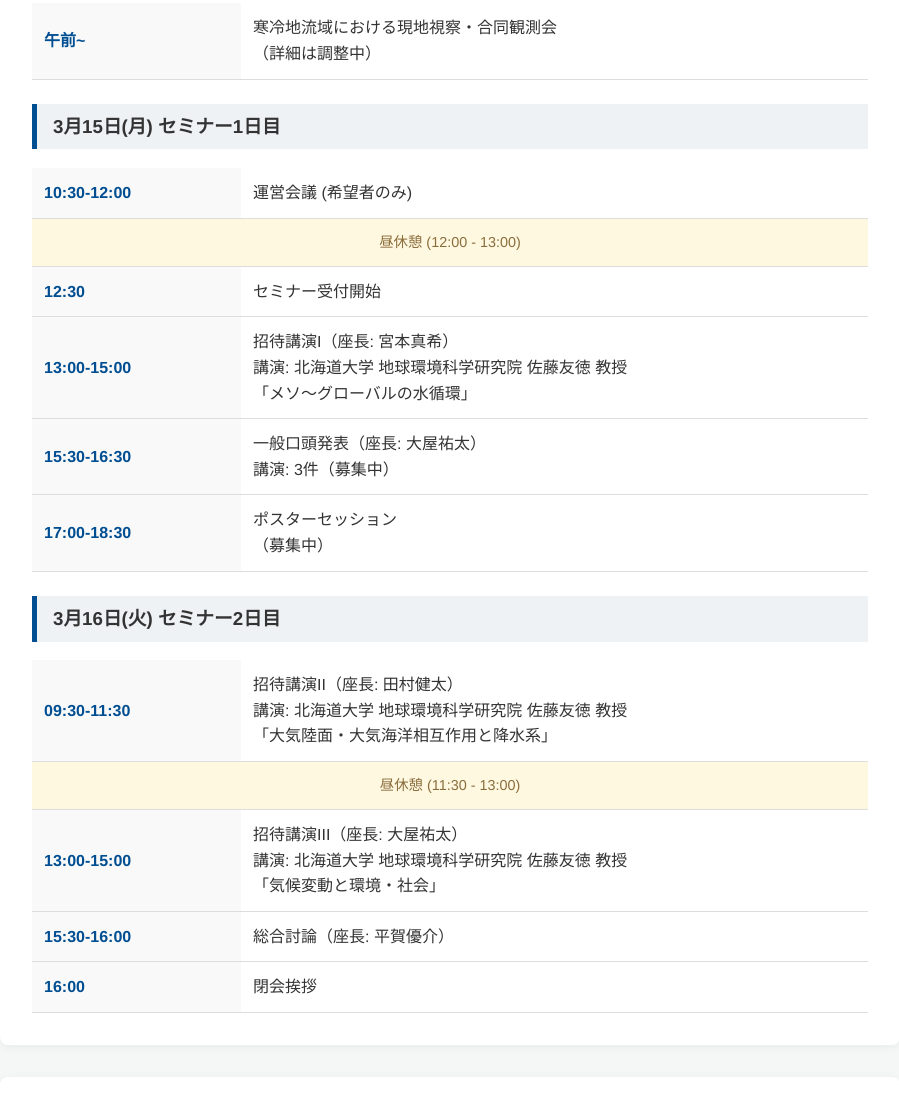
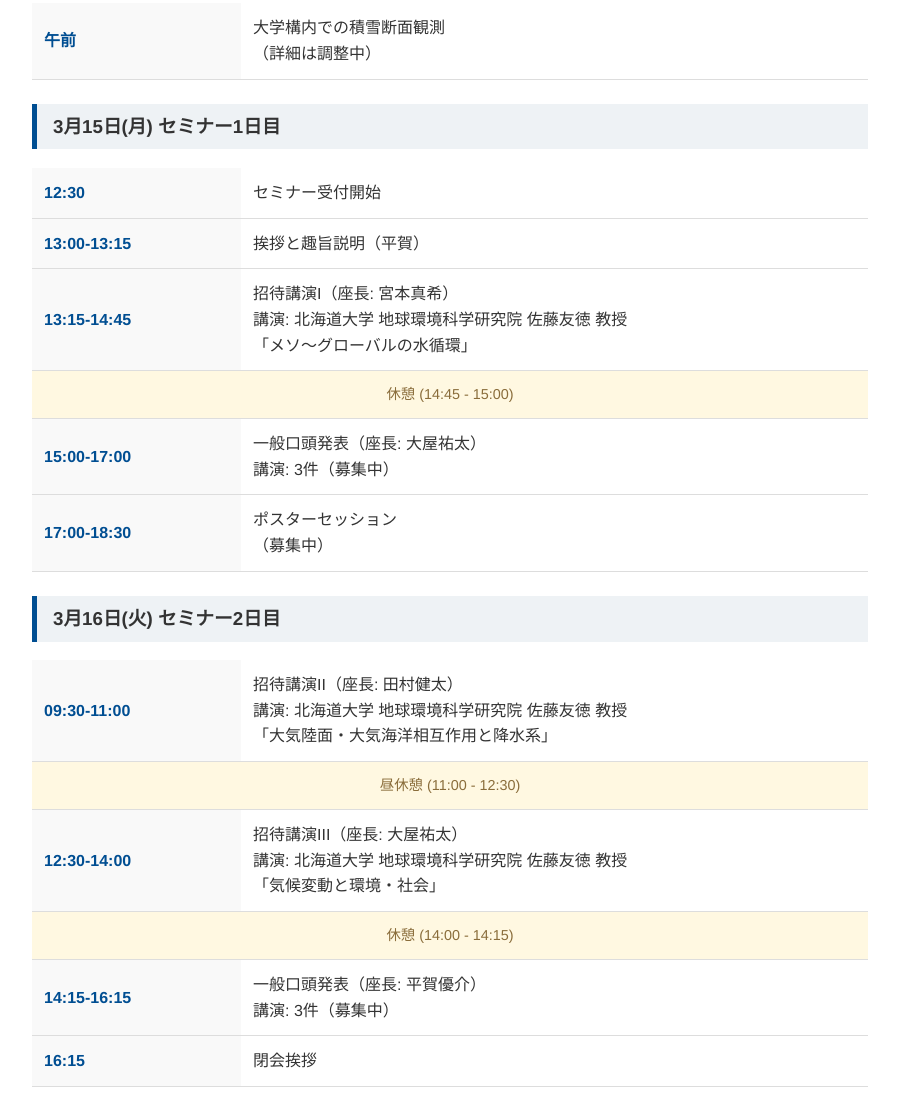
Before and after one commit to yutaohya/SHEs, a plain HTML site: page pages/vol2.html in a window 1280 px wide. Shown: the part 2498-3592 px from the top of the page, without its empty margins (190-1089 px from the left). Drawn offline with Linux system fonts and the light colour scheme.

Commit message:
Add files via upload

```diff
--- a/pages/vol2.html
+++ b/pages/vol2.html
@@ -150,31 +150,32 @@
 
             <h3>3月14日(日) 寒冷地流域における現地視察・合同観測会 1日目</h3>
             <table class="schedule-table">
-                <tr><th>午後~</th><td>寒冷地流域における現地視察・合同観測会<br><span class="speaker">（詳細は調整中）</span></td></tr>
+                <tr><th>午後~</th><td>手稲山頂付近での積雪断面観測<br><span class="speaker">（詳細は調整中）</span></td></tr>
             </table>
 
             <h3>3月15日(月) 寒冷地流域における現地視察・合同観測会 2日目</h3>
             <table class="schedule-table">
-                <tr><th>午前~</th><td>寒冷地流域における現地視察・合同観測会<br><span class="speaker">（詳細は調整中）</span></td></tr>
+                <tr><th>午前</th><td>大学構内での積雪断面観測<br><span class="speaker">（詳細は調整中）</span></td></tr>
             </table>
 
             <h3>3月15日(月) セミナー1日目</h3>
             <table class="schedule-table">
-                <tr><th>10:30-12:00</th><td>運営会議 (希望者のみ)</td></tr>
-		<tr class="break-row"><td colspan="2">昼休憩 (12:00 - 13:00)</td></tr>
                 <tr><th>12:30</th><td>セミナー受付開始</td></tr>
-                <tr><th>13:00-15:00</th><td>招待講演I（座長: 宮本真希）<br><span class="speaker">講演: 北海道大学 地球環境科学研究院 佐藤友徳 教授<br>「メソ～グローバルの水循環」</span></td></tr>
-                <tr><th>15:30-16:30</th><td>一般口頭発表（座長: 大屋祐太）<br><span class="speaker">講演: 3件（募集中）</span></td></tr>
+                <tr><th>13:00-13:15</th><td>挨拶と趣旨説明（平賀）</td></tr>
+                <tr><th>13:15-14:45</th><td>招待講演I（座長: 宮本真希）<br><span class="speaker">講演: 北海道大学 地球環境科学研究院 佐藤友徳 教授<br>「メソ～グローバルの水循環」</span></td></tr>
+                <tr class="break-row"><td colspan="2">休憩 (14:45 - 15:00)</td></tr>
+                <tr><th>15:00-17:00</th><td>一般口頭発表（座長: 大屋祐太）<br><span class="speaker">講演: 3件（募集中）</span></td></tr>
                 <tr><th>17:00-18:30</th><td>ポスターセッション<br><span class="speaker">（募集中）</span></td></tr>
             </table>
 
             <h3>3月16日(火) セミナー2日目</h3>
             <table class="schedule-table">
-                <tr><th>09:30-11:30</th><td>招待講演II（座長: 田村健太）<br><span class="speaker">講演: 北海道大学 地球環境科学研究院 佐藤友徳 教授<br>「大気陸面・大気海洋相互作用と降水系」</span></td></tr>
-                <tr class="break-row"><td colspan="2">昼休憩 (11:30 - 13:00)</td></tr>
-                <tr><th>13:00-15:00</th><td>招待講演III（座長: 大屋祐太）<br><span class="speaker">講演: 北海道大学 地球環境科学研究院 佐藤友徳 教授<br>「気候変動と環境・社会」</span></td></tr>
-                <tr><th>15:30-16:00</th><td>総合討論（座長: 平賀優介）</td></tr>
-                <tr><th>16:00</th><td>閉会挨拶</td></tr>
+                <tr><th>09:30-11:00</th><td>招待講演II（座長: 田村健太）<br><span class="speaker">講演: 北海道大学 地球環境科学研究院 佐藤友徳 教授<br>「大気陸面・大気海洋相互作用と降水系」</span></td></tr>
+                <tr class="break-row"><td colspan="2">昼休憩 (11:00 - 12:30)</td></tr>
+                <tr><th>12:30-14:00</th><td>招待講演III（座長: 大屋祐太）<br><span class="speaker">講演: 北海道大学 地球環境科学研究院 佐藤友徳 教授<br>「気候変動と環境・社会」</span></td></tr>
+                <tr class="break-row"><td colspan="2">休憩 (14:00 - 14:15)</td></tr>
+                <tr><th>14:15-16:15</th><td>一般口頭発表（座長: 平賀優介）<br><span class="speaker">講演: 3件（募集中）</span></td></tr>
+                <tr><th>16:15</th><td>閉会挨拶</td></tr>
             </table>
         </section>
 
```
